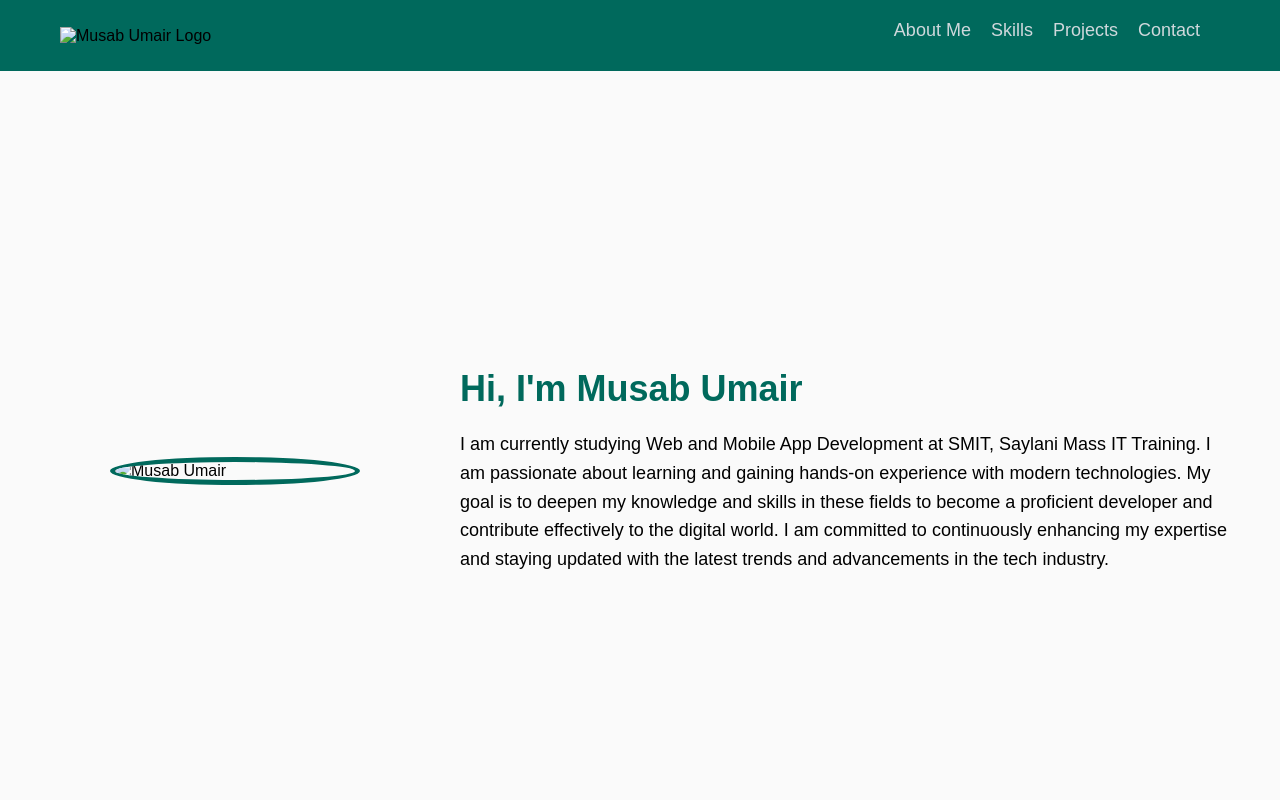
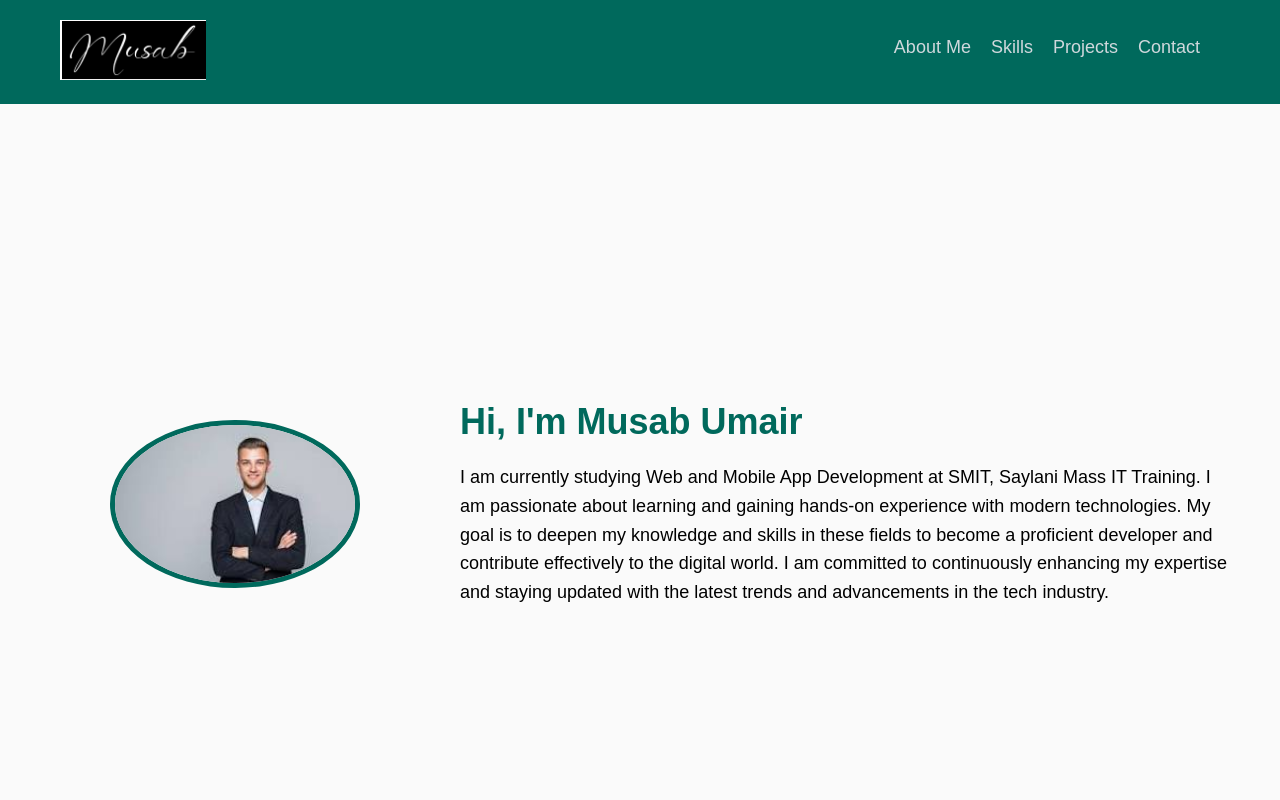
Before and after one commit to MusabUmair28/Musab-Umair, a plain HTML site: page index.html in a window 1280 px wide. Shown: the top 800 px of the page. Drawn offline with Linux system fonts and the light colour scheme.

Commit message:
picture updated

```diff
--- a/index.html
+++ b/index.html
@@ -11,7 +11,7 @@
     <header>
         <div class="container">
             <div class="logo">
-                <img src="./assets/Capture.PNG" alt="Musab Umair Logo" class="logo-img">
+                <img src="./Capture.PNG" alt="Musab Umair Logo" class="logo-img">
             </div>
             <nav>
                 <ul>
@@ -29,7 +29,7 @@
         <div class="container">
             <!-- Left Side: Profile Picture -->
             <div class="hero-left">
-                <img src="./assets/download.jfif" alt="Musab Umair" class="profile-img">
+                <img src="./download.jfif" alt="Musab Umair" class="profile-img">
             </div>
 
             <!-- Right Side: About Me -->
```
